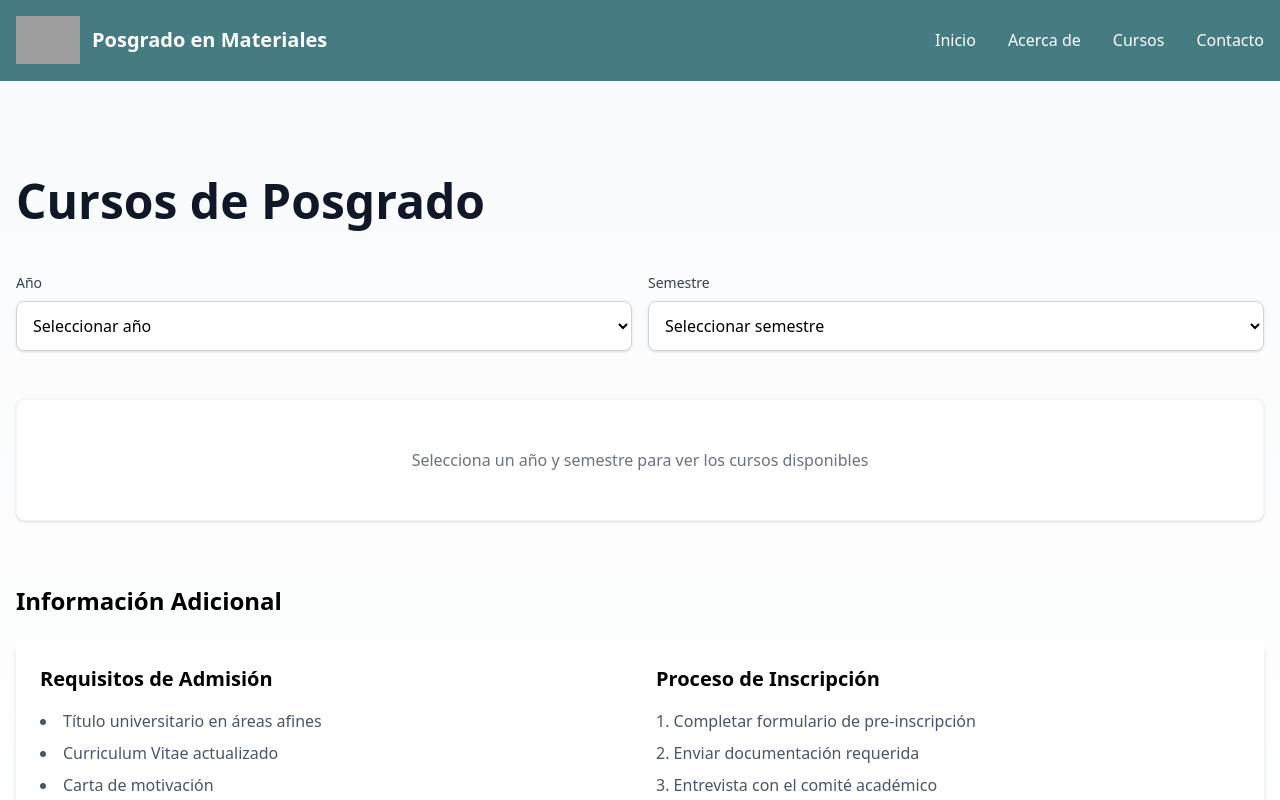
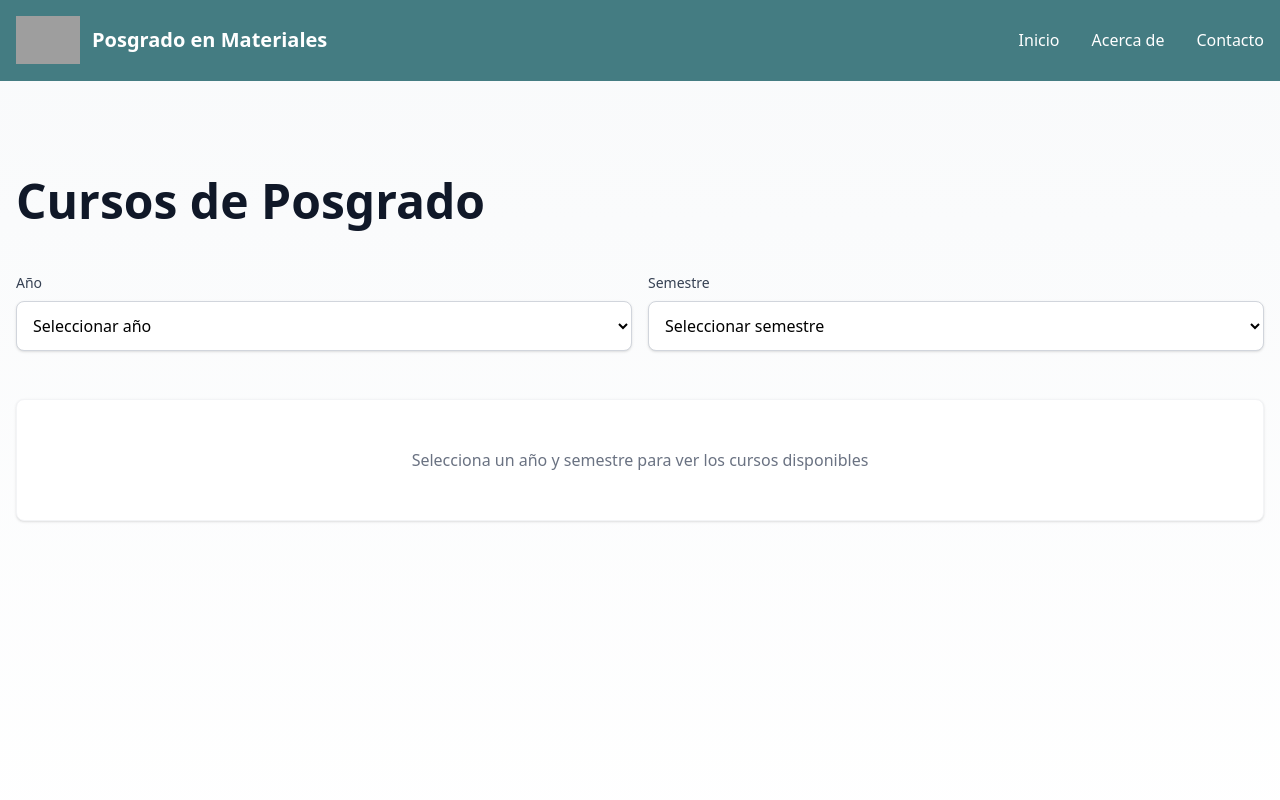
Before and after one commit to javijec/PosMat, a React (Vite) app: page /courses in a window 1280 px wide. Shown: the top 800 px of the page. Built offline with nearby package versions, Linux system fonts and the light colour scheme; grey boxes are pictures that could not be loaded.

Commit message:
feat: remove AdditionalInfo component and Courses link from Header for cleaner navigation

```diff
--- a/src/components/Courses/Courses.jsx
+++ b/src/components/Courses/Courses.jsx
@@ -81,7 +81,7 @@ const Courses = () => {
           </div>
         )}
 
-        <AdditionalInfo />
+        {/*<AdditionalInfo />*/}
       </div>
     </div>
   );
--- a/src/components/Header.jsx
+++ b/src/components/Header.jsx
@@ -26,7 +26,6 @@ const Header = () => {
               <div className="hidden md:flex space-x-8">
                 <CustomNavLink to="/">Inicio</CustomNavLink>
                 <CustomNavLink to="/about">Acerca de</CustomNavLink>
-                <CustomNavLink to="/courses">Cursos</CustomNavLink>
                 <CustomNavLink to="/contact">Contacto</CustomNavLink>
               </div>
             </div>
@@ -44,7 +43,6 @@ const Header = () => {
                 <div className="px-2 pt-2 pb-3 space-y-1">
                   <NavLinkMobile to="/">Inicio</NavLinkMobile>
                   <NavLinkMobile to="/about">Acerca de</NavLinkMobile>
-                  <NavLinkMobile to="/courses">Cursos</NavLinkMobile>
                   <NavLinkMobile to="/contact">Contacto</NavLinkMobile>
                 </div>
               </Disclosure.Panel>
```
